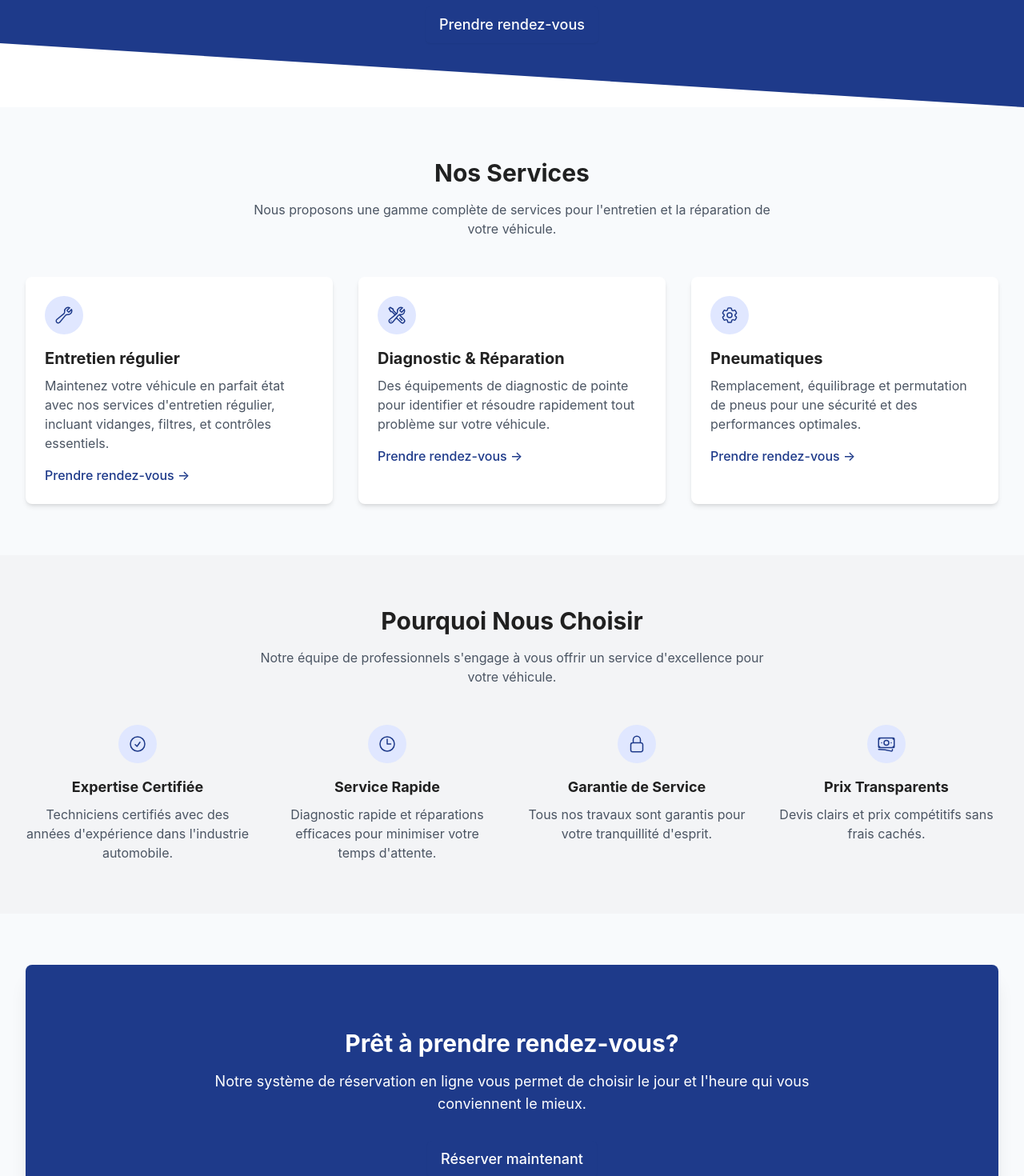
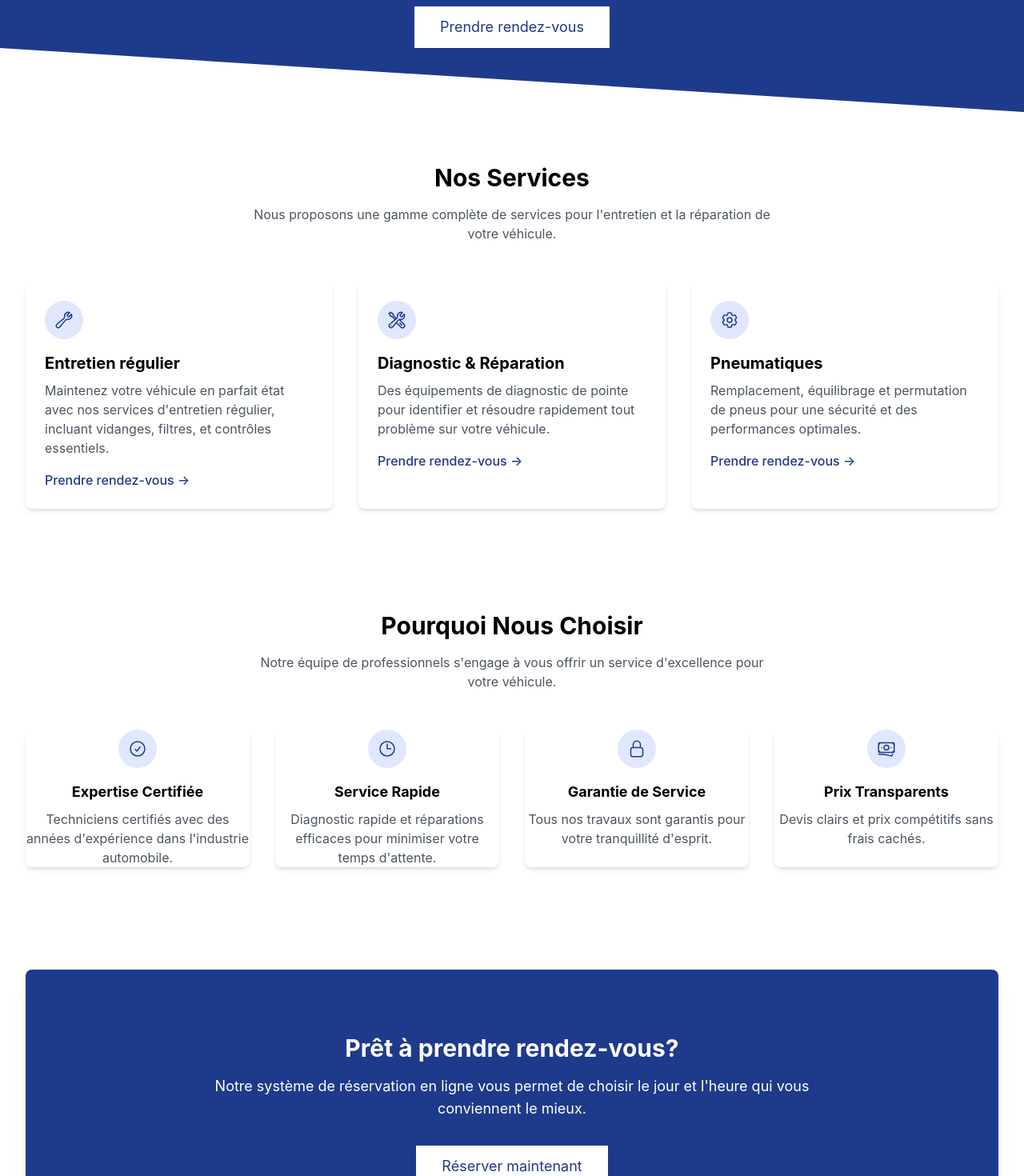
Before and after one commit to aminebacha35/sdb-front, a Vue app: page / in a window 1280 px wide. Shown: the part 320-1790 px from the top of the page at 80% size. Built offline with nearby package versions, Linux system fonts and the light colour scheme.

Commit message:
midifier les couleurs du site

```diff
--- a/src/App.vue
+++ b/src/App.vue
@@ -10,7 +10,7 @@ const authStore = useAuthStore()
 <template>
   <div class="flex flex-col min-h-screen">
     <NavBar />
-    <main class="flex-grow">
+    <main class="flex-grow bg-white">
       <RouterView />
     </main>
     <Footer />
--- a/src/views/HomeView.vue
+++ b/src/views/HomeView.vue
@@ -21,7 +21,7 @@ function navigateToAppointment() {
             Entretien, réparation et diagnostic par des professionnels qualifiés.
             Prenez rendez-vous en ligne en quelques clics.
           </p>
-          <button @click="navigateToAppointment" class="btn bg-accent-600 hover:bg-accent-700 text-white px-8 py-3 text-lg">
+          <button @click="navigateToAppointment" class="btn-link bg-white text-primary-700 hover:bg-gray-400 px-8 py-3 text-lg">
             Prendre rendez-vous
           </button>
         </div>
@@ -31,10 +31,10 @@ function navigateToAppointment() {
     </section>
 
     <!-- Services Section -->
-    <section class="py-16">
+    <section class="py-16 bg-white ">
       <div class="max-w-7xl mx-auto px-4 sm:px-6 lg:px-8">
         <div class="text-center mb-12">
-          <h2 class="text-3xl font-bold mb-4">Nos Services</h2>
+          <h2 class="text-3xl text-black font-bold mb-4 ">Nos Services</h2>
           <p class="text-gray-600 max-w-2xl mx-auto">
             Nous proposons une gamme complète de services pour l'entretien et la réparation de votre véhicule.
           </p>
@@ -48,7 +48,7 @@ function navigateToAppointment() {
                 <path stroke-linecap="round" stroke-linejoin="round" d="M21.75 6.75a4.5 4.5 0 01-4.884 4.484c-1.076-.091-2.264.071-2.95.904l-7.152 8.684a2.548 2.548 0 11-3.586-3.586l8.684-7.152c.833-.686.995-1.874.904-2.95a4.5 4.5 0 016.336-4.486l-3.276 3.276a3.004 3.004 0 002.25 2.25l3.276-3.276c.256.565.398 1.192.398 1.852z" />
               </svg>
             </div>
-            <h3 class="text-xl font-bold mb-2">Entretien régulier</h3>
+            <h3 class="text-xl font-bold mb-2 text-black">Entretien régulier</h3>
             <p class="text-gray-600 mb-4">
               Maintenez votre véhicule en parfait état avec nos services d'entretien régulier, incluant vidanges, filtres, et contrôles essentiels.
             </p>
@@ -64,7 +64,7 @@ function navigateToAppointment() {
                 <path stroke-linecap="round" stroke-linejoin="round" d="M11.42 15.17L17.25 21A2.652 2.652 0 0021 17.25l-5.877-5.877M11.42 15.17l2.496-3.03c.317-.384.74-.626 1.208-.766M11.42 15.17l-4.655 5.653a2.548 2.548 0 11-3.586-3.586l6.837-5.63m5.108-.233c.55-.164 1.163-.188 1.743-.14a4.5 4.5 0 004.486-6.336l-3.276 3.277a3.004 3.004 0 01-2.25-2.25l3.276-3.276a4.5 4.5 0 00-6.336 4.486c.091 1.076-.071 2.264-.904 2.95l-.102.085m-1.745 1.437L5.909 7.5H4.5L2.25 3.75l1.5-1.5L7.5 4.5v1.409l4.26 4.26m-1.745 1.437l1.745-1.437m6.615 8.206L15.75 15.75M4.867 19.125h.008v.008h-.008v-.008z" />
               </svg>
             </div>
-            <h3 class="text-xl font-bold mb-2">Diagnostic & Réparation</h3>
+            <h3 class="text-xl font-bold mb-2 text-black">Diagnostic & Réparation</h3>
             <p class="text-gray-600 mb-4">
               Des équipements de diagnostic de pointe pour identifier et résoudre rapidement tout problème sur votre véhicule.
             </p>
@@ -81,7 +81,7 @@ function navigateToAppointment() {
                 <path stroke-linecap="round" stroke-linejoin="round" d="M15 12a3 3 0 11-6 0 3 3 0 016 0z" />
               </svg>
             </div>
-            <h3 class="text-xl font-bold mb-2">Pneumatiques</h3>
+            <h3 class="text-xl font-bold mb-2 text-black">Pneumatiques</h3>
             <p class="text-gray-600 mb-4">
               Remplacement, équilibrage et permutation de pneus pour une sécurité et des performances optimales.
             </p>
@@ -94,10 +94,10 @@ function navigateToAppointment() {
     </section>
 
     <!-- Why Choose Us Section -->
-    <section class="bg-gray-100 py-16">
+    <section class="bg-white py-16">
       <div class="max-w-7xl mx-auto px-4 sm:px-6 lg:px-8">
         <div class="text-center mb-12">
-          <h2 class="text-3xl font-bold mb-4">Pourquoi Nous Choisir</h2>
+          <h2 class="text-3xl text-black font-bold mb-4">Pourquoi Nous Choisir</h2>
           <p class="text-gray-600 max-w-2xl mx-auto">
             Notre équipe de professionnels s'engage à vous offrir un service d'excellence pour votre véhicule.
           </p>
@@ -105,52 +105,52 @@ function navigateToAppointment() {
 
         <div class="grid grid-cols-1 md:grid-cols-2 lg:grid-cols-4 gap-8">
           <!-- Feature 1 -->
-          <div class="text-center">
+          <div class="card text-center">
             <div class="h-12 w-12 rounded-full bg-primary-100 text-primary-700 flex items-center justify-center mx-auto mb-4">
               <svg xmlns="http://www.w3.org/2000/svg" fill="none" viewBox="0 0 24 24" stroke-width="1.5" stroke="currentColor" class="w-6 h-6">
                 <path stroke-linecap="round" stroke-linejoin="round" d="M9 12.75L11.25 15 15 9.75M21 12a9 9 0 11-18 0 9 9 0 0118 0z" />
               </svg>
             </div>
-            <h3 class="text-lg font-bold mb-2">Expertise Certifiée</h3>
+            <h3 class="text-lg text-black font-bold mb-2">Expertise Certifiée</h3>
             <p class="text-gray-600">
               Techniciens certifiés avec des années d'expérience dans l'industrie automobile.
             </p>
           </div>
 
           <!-- Feature 2 -->
-          <div class="text-center">
+          <div class=" card text-center">
             <div class="h-12 w-12 rounded-full bg-primary-100 text-primary-700 flex items-center justify-center mx-auto mb-4">
               <svg xmlns="http://www.w3.org/2000/svg" fill="none" viewBox="0 0 24 24" stroke-width="1.5" stroke="currentColor" class="w-6 h-6">
                 <path stroke-linecap="round" stroke-linejoin="round" d="M12 6v6h4.5m4.5 0a9 9 0 11-18 0 9 9 0 0118 0z" />
               </svg>
             </div>
-            <h3 class="text-lg font-bold mb-2">Service Rapide</h3>
+            <h3 class="text-lg text-black font-bold mb-2">Service Rapide</h3>
             <p class="text-gray-600">
               Diagnostic rapide et réparations efficaces pour minimiser votre temps d'attente.
             </p>
           </div>
 
           <!-- Feature 3 -->
-          <div class="text-center">
+          <div class="card text-center">
             <div class="h-12 w-12 rounded-full bg-primary-100 text-primary-700 flex items-center justify-center mx-auto mb-4">
               <svg xmlns="http://www.w3.org/2000/svg" fill="none" viewBox="0 0 24 24" stroke-width="1.5" stroke="currentColor" class="w-6 h-6">
                 <path stroke-linecap="round" stroke-linejoin="round" d="M16.5 10.5V6.75a4.5 4.5 0 10-9 0v3.75m-.75 11.25h10.5a2.25 2.25 0 002.25-2.25v-6.75a2.25 2.25 0 00-2.25-2.25H6.75a2.25 2.25 0 00-2.25 2.25v6.75a2.25 2.25 0 002.25 2.25z" />
               </svg>
             </div>
-            <h3 class="text-lg font-bold mb-2">Garantie de Service</h3>
+            <h3 class="text-lg text-black font-bold mb-2">Garantie de Service</h3>
             <p class="text-gray-600">
               Tous nos travaux sont garantis pour votre tranquillité d'esprit.
             </p>
           </div>
 
           <!-- Feature 4 -->
-          <div class="text-center">
+          <div class=" card text-center">
             <div class="h-12 w-12 rounded-full bg-primary-100 text-primary-700 flex items-center justify-center mx-auto mb-4">
               <svg xmlns="http://www.w3.org/2000/svg" fill="none" viewBox="0 0 24 24" stroke-width="1.5" stroke="currentColor" class="w-6 h-6">
                 <path stroke-linecap="round" stroke-linejoin="round" d="M2.25 18.75a60.07 60.07 0 0115.797 2.101c.727.198 1.453-.342 1.453-1.096V18.75M3.75 4.5v.75A.75.75 0 013 6h-.75m0 0v-.375c0-.621.504-1.125 1.125-1.125H20.25M2.25 6v9m18-10.5v.75c0 .414.336.75.75.75h.75m-1.5-1.5h.375c.621 0 1.125.504 1.125 1.125v9.75c0 .621-.504 1.125-1.125 1.125h-.375m1.5-1.5H21a.75.75 0 00-.75.75v.75m0 0H3.75m0 0h-.375a1.125 1.125 0 01-1.125-1.125V15m1.5 1.5v-.75A.75.75 0 003 15h-.75M15 10.5a3 3 0 11-6 0 3 3 0 016 0zm3 0h.008v.008H18V10.5zm-12 0h.008v.008H6V10.5z" />
               </svg>
             </div>
-            <h3 class="text-lg font-bold mb-2">Prix Transparents</h3>
+            <h3 class="text-lg text-black font-bold mb-2">Prix Transparents</h3>
             <p class="text-gray-600">
               Devis clairs et prix compétitifs sans frais cachés.
             </p>
@@ -160,7 +160,7 @@ function navigateToAppointment() {
     </section>
 
     <!-- Call to Action -->
-    <section class="py-16">
+    <section class="py-16 bg-white">
       <div class="max-w-7xl mx-auto px-4 sm:px-6 lg:px-8">
         <div class="bg-primary-700 rounded-lg shadow-xl overflow-hidden">
           <div class="px-6 py-12 md:py-20 md:px-12 text-center text-white">
@@ -168,7 +168,7 @@ function navigateToAppointment() {
             <p class="text-lg mb-8 max-w-3xl mx-auto">
               Notre système de réservation en ligne vous permet de choisir le jour et l'heure qui vous conviennent le mieux.
             </p>
-            <button @click="navigateToAppointment" class="btn bg-white text-primary-700 hover:bg-gray-100 px-8 py-3 text-lg">
+            <button @click="navigateToAppointment" class="btn-link bg-white text-primary-700 hover:bg-gray-400 px-8 py-3 text-lg">
               Réserver maintenant
             </button>
           </div>
--- a/src/views/admin/AppointmentsList.vue
+++ b/src/views/admin/AppointmentsList.vue
@@ -76,7 +76,7 @@ async function updateAppointmentStatus(id: string, status: 'pending' | 'confirme
 <template>
   <div>
     <div class="mb-6 flex flex-col sm:flex-row sm:items-center sm:justify-between">
-      <h2 class="text-xl font-bold mb-4 sm:mb-0">Gestion des Rendez-vous</h2>
+      <h2 class="text-xl font-bold mb-4 sm:mb-0 text-primary-700">Gestion des Rendez-vous</h2>
 
       <div class="flex flex-col sm:flex-row space-y-3 sm:space-y-0 sm:space-x-3">
         <!-- Status filter -->
--- a/src/views/admin/CalendarView.vue
+++ b/src/views/admin/CalendarView.vue
@@ -124,7 +124,7 @@ async function updateAppointmentStatus(id: string, status: 'pending' | 'confirme
 
 <template>
   <div>
-    <h2 class="text-xl font-bold mb-6">Calendrier des Rendez-vous</h2>
+    <h2 class="text-xl font-bold mb-6 text-primary-700">Calendrier des Rendez-vous</h2>
 
     <div v-if="isLoading" class="py-8 text-center">
       <div class="animate-spin rounded-full h-12 w-12 border-b-2 border-primary-700 mx-auto"></div>
--- a/src/views/admin/ServiceTypes.vue
+++ b/src/views/admin/ServiceTypes.vue
@@ -75,8 +75,8 @@ async function handleDelete(id: string) {
 
 <template>
   <div>
-    <div class="mb-6 flex justify-between items-center">
-      <h2 class="text-xl font-bold">Types de Services</h2>
+    <div class="mb-6 flex justify-between items-center ">
+      <h2 class="text-xl font-bold text-primary-700">Types de Services</h2>
       <button @click="openAddModal" class="btn">
         Ajouter un service
       </button>
--- a/src/views/client/AppointmentForm.vue
+++ b/src/views/client/AppointmentForm.vue
@@ -39,7 +39,7 @@ function handleCancel() {
 <template>
   <div class="max-w-4xl mx-auto px-4 sm:px-6 lg:px-8 py-12">
     <div class="card p-6 md:p-8">
-      <h1 class="text-2xl font-bold mb-6">Prendre rendez-vous</h1>
+      <h1 class="text-2xl font-bold mb-6 text-black ">Prendre rendez-vous</h1>
 
       <div v-if="isLoading" class="py-8 text-center">
         <div class="animate-spin rounded-full h-12 w-12 border-b-2 border-primary-700 mx-auto"></div>
--- a/src/views/client/ServiceView.vue
+++ b/src/views/client/ServiceView.vue
@@ -14,7 +14,7 @@ function navigateToAppointment() {
     <section class="py-16">
       <div class="max-w-7xl mx-auto px-4 sm:px-6 lg:px-8">
         <div class="text-center mb-12">
-          <h2 class="text-3xl font-bold mb-4">Nos services de carrosserie</h2>
+          <h2 class="text-3xl text-black font-bold mb-4">Nos services de carrosserie</h2>
           <p class="text-gray-600 max-w-2xl mx-auto">
             Nous proposons une gamme complète de services pour l'entretien et la réparation de votre véhicule.
           </p>
@@ -22,7 +22,7 @@ function navigateToAppointment() {
 
         <div class="grid grid-cols-1 md:grid-cols-2 lg:grid-cols-3 gap-8">
           <!-- Service 1 -->
-          <div class="card p-6 hover:shadow-lg transition-shadow">
+          <div class="card p-6 hover:shadow-lg transition-shadow ">
             <div class="h-12 w-12 rounded-full bg-primary-100 text-primary-700 flex items-center justify-center mb-4">
               <img src="/service1.png" fill="none" viewBox="0 0 24 24" stroke-width="1.5" stroke="currentColor" class="w-6 h-6">
                 <path stroke-linecap="round" stroke-linejoin="round" />
```
Also changed, not shown: src/style.css (+16 -1 lines), src/views/admin/AdminDashboard.vue (+8 -8 lines).
